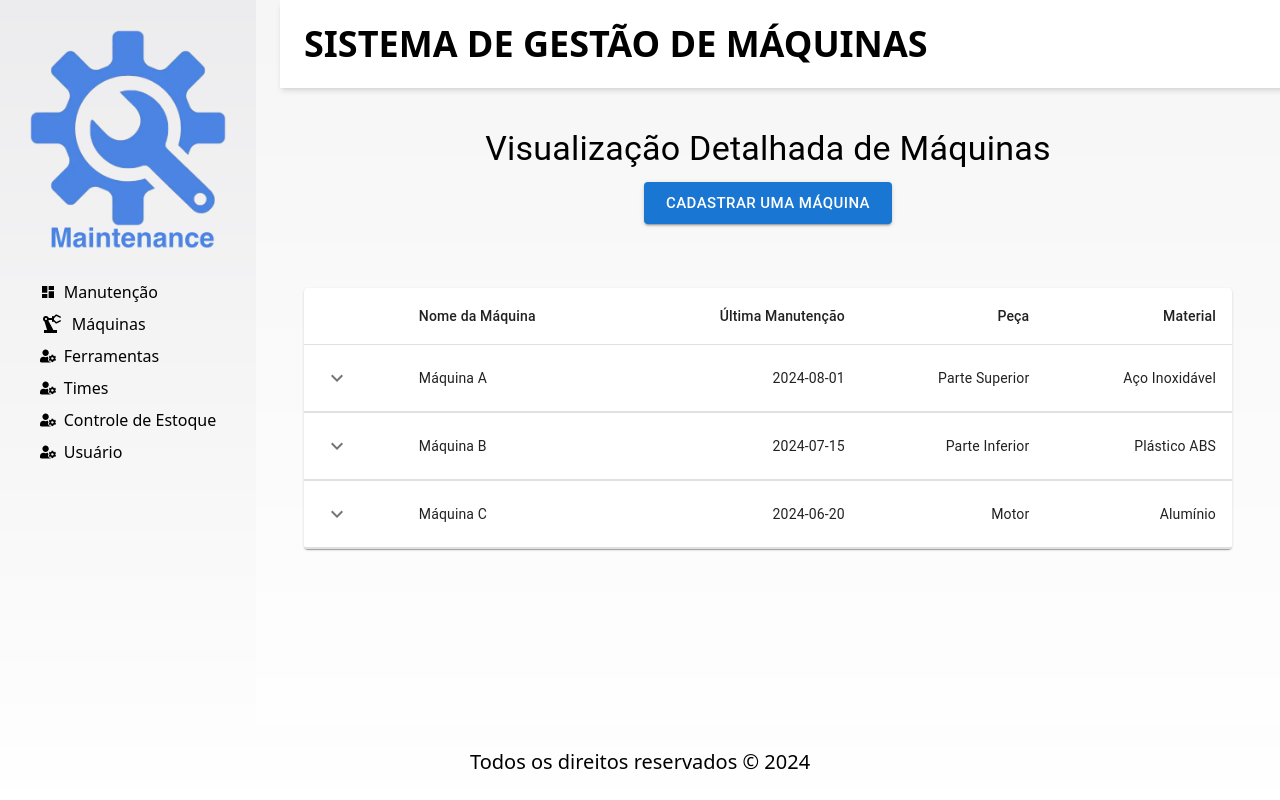
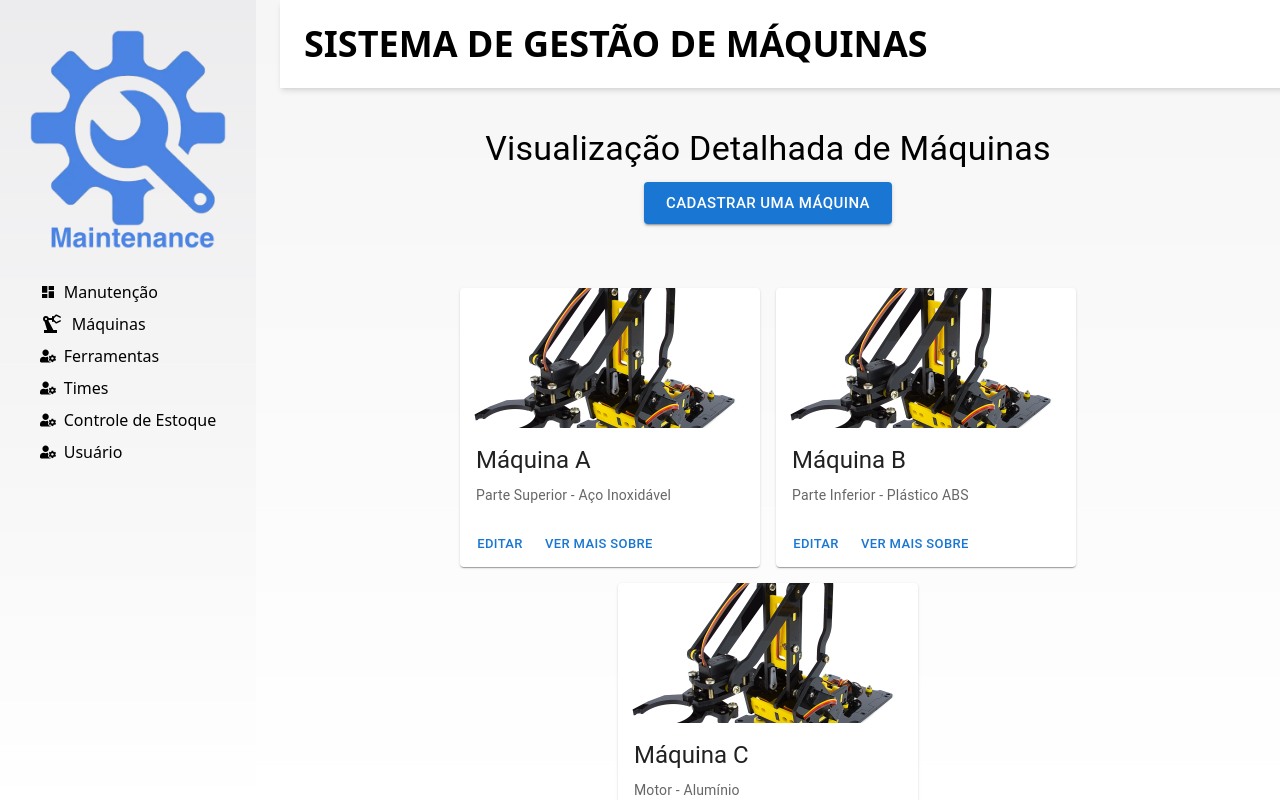
Before and after one commit to GuilhermeMLeal/ManutencaoAPP, a Next.js app in the folder frontend/: page /pages/machines in a window 1280 px wide. Shown: the top 800 px of the page. Built offline with nearby package versions, Linux system fonts and the light colour scheme.

Commit message:
refactor(machine): updated machine to be with one component

```diff
--- a/frontend/src/app/components/machines/mainMachine.tsx
+++ b/frontend/src/app/components/machines/mainMachine.tsx
@@ -1,12 +1,30 @@
 import { Button, Container, Box, Typography } from "@mui/material";
 import Title from "../title";
-import CollapsibleTable from "./tableMachine";
+import CardBox from "../cardBox";
+
+const machineData = [
+  {
+    title: "Máquina A",
+    description: "Parte Superior - Aço Inoxidável",
+    image: "/image/roboto.png",
+  },
+  {
+    title: "Máquina B",
+    description: "Parte Inferior - Plástico ABS",
+    image: "/image/roboto.png",
+  },
+  {
+    title: "Máquina C",
+    description: "Motor - Alumínio",
+    image: "/image/roboto.png",
+  },
+];
 
 export default function MainMachine() {
   return (
     <main className="flex-1 flex flex-col p-6 pt-24 bg-white/90">
-        <Title title={"Sistema de Gestão de Máquinas"} />
-      <Box sx={{ textAlign: 'center', mb: 4, paddingTop:4 }}>
+      <Title title={"Sistema de Gestão de Máquinas"} />
+      <Box sx={{ textAlign: "center", mb: 4, paddingTop: 4 }}>
         <Typography variant="h4" component="h1" gutterBottom>
           Visualização Detalhada de Máquinas
         </Typography>
@@ -17,8 +35,23 @@ export default function MainMachine() {
         </a>
       </Box>
       <Container maxWidth="lg">
-        <Box sx={{ display: 'flex', justifyContent: 'center', mt: 4 }}>
-          <CollapsibleTable />
+        <Box
+          sx={{
+            display: "flex",
+            justifyContent: "center",
+            flexWrap: "wrap",
+            gap: 2,
+            mt: 4,
+          }}
+        >
+          {machineData.map((machine, index) => (
+            <CardBox
+              key={index}
+              title={machine.title}
+              description={machine.description}
+              image={machine.image}
+            />
+          ))}
         </Box>
       </Container>
     </main>
--- a/frontend/src/app/components/machines/tableMachine.tsx
+++ /dev/null
@@ -1,142 +0,0 @@
-"use client";
-
-import React, { useState } from 'react';
-import Box from '@mui/material/Box';
-import Collapse from '@mui/material/Collapse';
-import IconButton from '@mui/material/IconButton';
-import Table from '@mui/material/Table';
-import TableBody from '@mui/material/TableBody';
-import TableCell from '@mui/material/TableCell';
-import TableContainer from '@mui/material/TableContainer';
-import TableHead from '@mui/material/TableHead';
-import TableRow from '@mui/material/TableRow';
-import Typography from '@mui/material/Typography';
-import Paper from '@mui/material/Paper';
-import KeyboardArrowDownIcon from '@mui/icons-material/KeyboardArrowDown';
-import KeyboardArrowUpIcon from '@mui/icons-material/KeyboardArrowUp';
-import Image from 'next/image'; // Para visualizar as imagens
-
-function createData(
-  name: string,
-  lastMaintenance: string,
-  part: string,
-  material: string,
-  imageUrl: string,
-) {
-  return {
-    name,
-    lastMaintenance,
-    part,
-    material,
-    imageUrl,
-    updates: [
-      {
-        date: '2024-07-20',
-        updatedBy: 'John Doe',
-        description: 'Troca de peças da parte inferior.',
-      },
-      {
-        date: '2024-08-10',
-        updatedBy: 'Jane Smith',
-        description: 'Manutenção preventiva e lubrificação.',
-      },
-    ],
-  };
-}
-
-function Row(props: { row: ReturnType<typeof createData> }) {
-  const { row } = props;
-  const [open, setOpen] = useState(false);
-
-  return (
-    <React.Fragment>
-      <TableRow sx={{ '& > *': { borderBottom: 'unset' } }}>
-        <TableCell>
-          <IconButton
-            aria-label="expand row"
-            size="small"
-            onClick={() => setOpen(!open)}
-          >
-            {open ? <KeyboardArrowUpIcon /> : <KeyboardArrowDownIcon />}
-          </IconButton>
-        </TableCell>
-        <TableCell component="th" scope="row">
-          {row.name}
-        </TableCell>
-        <TableCell align="right">{row.lastMaintenance}</TableCell>
-        <TableCell align="right">{row.part}</TableCell>
-        <TableCell align="right">{row.material}</TableCell>
-      </TableRow>
-      <TableRow>
-        <TableCell style={{ paddingBottom: 0, paddingTop: 0 }} colSpan={6}>
-          <Collapse in={open} timeout="auto" unmountOnExit>
-            <Box sx={{ margin: 1 }}>
-              <Typography variant="h6" gutterBottom component="div">
-                Histórico de Atualizações
-              </Typography>
-              <Table size="small" aria-label="updates">
-                <TableHead>
-                  <TableRow>
-                    <TableCell>Data</TableCell>
-                    <TableCell>Responsável</TableCell>
-                    <TableCell>Descrição</TableCell>
-                  </TableRow>
-                </TableHead>
-                <TableBody>
-                  {row.updates.map((update) => (
-                    <TableRow key={update.date}>
-                      <TableCell component="th" scope="row">
-                        {update.date}
-                      </TableCell>
-                      <TableCell>{update.updatedBy}</TableCell>
-                      <TableCell>{update.description}</TableCell>
-                    </TableRow>
-                  ))}
-                </TableBody>
-              </Table>
-
-              <Typography variant="h6" gutterBottom component="div" sx={{ mt: 2 }}>
-                Imagem da Máquina
-              </Typography>
-              <Image
-                src={row.imageUrl}
-                alt={`Imagem da máquina ${row.name}`}
-                width={400}
-                height={300}
-              />
-            </Box>
-          </Collapse>
-        </TableCell>
-      </TableRow>
-    </React.Fragment>
-  );
-}
-
-const rows = [
-  createData('Máquina A', '2024-08-01', 'Parte Superior', 'Aço Inoxidável', '/image/roboto.png'),
-  createData('Máquina B', '2024-07-15', 'Parte Inferior', 'Plástico ABS', '/image/roboto.png'),
-  createData('Máquina C', '2024-06-20', 'Motor', 'Alumínio', '/image/roboto.png'),
-];
-
-export default function MachineTable() {
-  return (
-    <TableContainer component={Paper}>
-      <Table aria-label="collapsible table">
-        <TableHead>
-          <TableRow>
-            <TableCell />
-            <TableCell>Nome da Máquina</TableCell>
-            <TableCell align="right">Última Manutenção</TableCell>
-            <TableCell align="right">Peça</TableCell>
-            <TableCell align="right">Material</TableCell>
-          </TableRow>
-        </TableHead>
-        <TableBody>
-          {rows.map((row) => (
-            <Row key={row.name} row={row} />
-          ))}
-        </TableBody>
-      </Table>
-    </TableContainer>
-  );
-}
```
